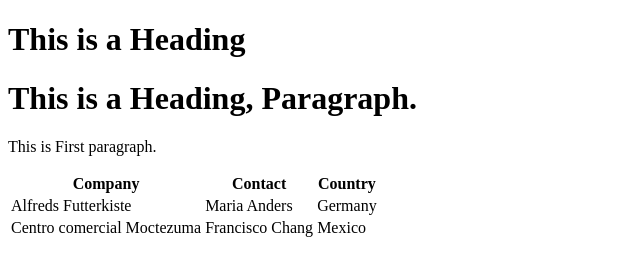
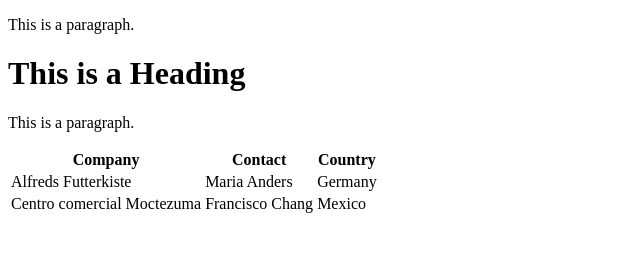
Before and after one commit to tonyclem/Example-repo, a plain HTML site: page index.html in a window 1280 px wide. Shown: the whole page, without its empty margins (0-640 px from the left). Drawn offline with Linux system fonts and the light colour scheme.

Commit message:
add some html

```diff
--- a/index.html
+++ b/index.html
@@ -4,9 +4,10 @@
 <title>Page Title</title>
 </head>
 <body>
+    <p>This is a paragraph.</p>
+
   <h1>This is a Heading</h1>
-    <h1>This is a Heading, Paragraph. </h1>
-    <p>This is First paragraph.</p>
+  <p>This is a paragraph.</p>
   <table>
     <tr>
       <th>Company</th>
@@ -25,5 +26,6 @@
     </tr>
   </table>
 
+
 </body>
 </html>
```
Lines whose indentation alone changed are shown as unchanged.
